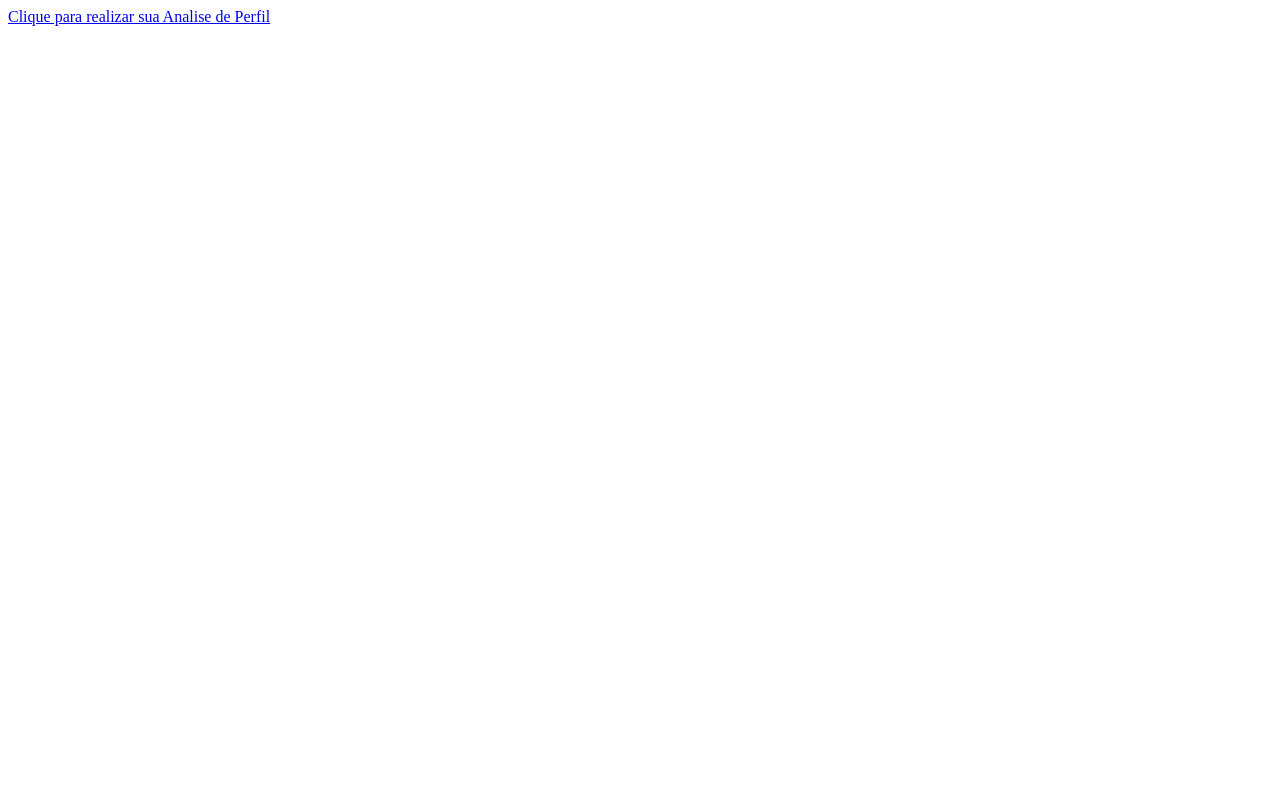
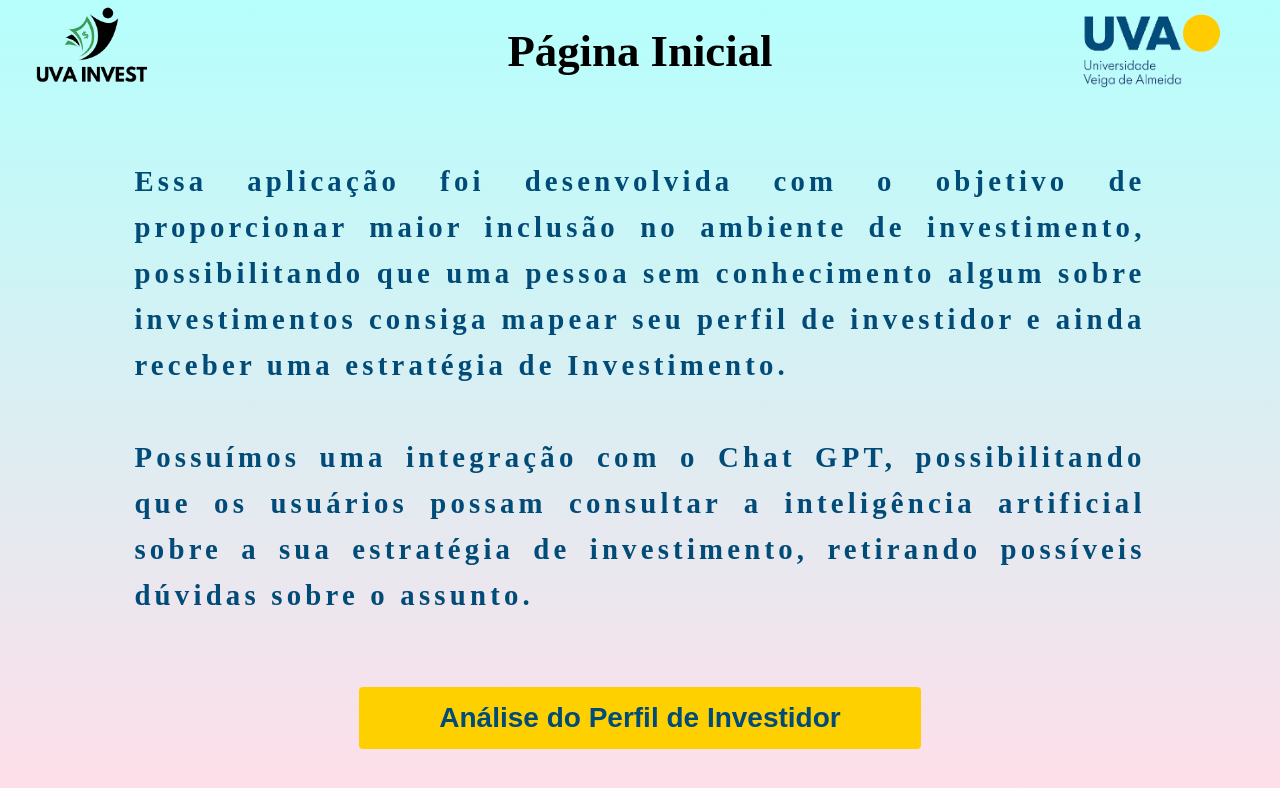
Before and after one commit to LipeFialho/UVA_Invest, a plain HTML site: page Index.html in a window 1280 px wide. Drawn offline with Linux system fonts and the light colour scheme; a web font is replaced by a local one.

Commit message:
Header + Index

```diff
--- a/Index.html
+++ b/Index.html
@@ -1,15 +1,47 @@
 <!DOCTYPE html>
 <html lang="en">
+
 <head>
     <meta charset="UTF-8">
     <title>UVA Invest</title>
-    <link rel="stylesheet" type="text/css" href="/style/index.css" />
-    <link rel="stylesheet" type="text/css" href="/style/header.css" />
+    <link rel="stylesheet" type="text/css" href="./style/index.css" />
+    <link rel="stylesheet" type="text/css" href="./style/header.css" />
 </head>
-<body>
 
 
-    <a href="./nav/AnalisePerfil.html">Clique para realizar sua Analise de Perfil</a>
+
+<body>
+    <header>
+
+        <div class="container-header">
+            <div class="logo-invest">
+                <img class="logo-invest-img" src="./img/LogoUvaInvest.png">
+            </div>
+
+            <div class="page-title">
+                <p class="purples">Página Inicial</p>
+            </div>
+
+            <div class="logo-uva">
+                <img class="logo-uva-img" src="./img/logoUva.png">
+            </div>
+        </div>
+
+    </header>
+
+    <div class="resume-page">
+        Essa aplicação foi desenvolvida com o objetivo de proporcionar maior inclusão no ambiente de investimento,
+        possibilitando que uma pessoa sem conhecimento algum sobre investimentos consiga mapear seu perfil de
+        investidor e ainda receber uma estratégia de Investimento.<br><br>
+        Possuímos uma integração com o Chat GPT, possibilitando que os usuários possam consultar a inteligência
+        artificial sobre a sua estratégia de investimento, retirando possíveis dúvidas sobre o assunto.
+    </div>
+
+    <div class="link-analise">
+        <!-- <a href="./nav/AnalisePerfil.html">Clique para realizar sua Analise de Perfil</a> -->
+        <a href="./nav/AnalisePerfil.html"><button class="button" style="vertical-align:middle"><span>Análise do Perfil de Investidor </span></button></a>
+    </div>
 
 </body>
+
 </html>
--- a/style/header.css
+++ b/style/header.css
@@ -0,0 +1,58 @@
+@font-face {
+    font-family: 'Rocher';
+    src: url(https://assets.codepen.io/9632/RocherColorGX.woff2);
+  }
+
+body{
+    background-color: #FFDEE9;
+    background-image: linear-gradient(0deg, #FFDEE9 0%, #B5FFFC 100%);
+    background-repeat: no-repeat;
+    background-attachment: fixed;
+}
+.container-header {
+    display: flex;
+    justify-content: space-between;
+    align-items: center;
+    width: 100%;
+    margin-top: -4%;
+}
+
+.logo-invest {
+    width: 33%;
+    display: flex;
+    justify-content: flex-start;
+}
+
+.logo-uva {
+    width: 33%;
+    display: flex;
+    justify-content: flex-end;
+}
+
+.logo-invest-img {
+    width: 40%;
+}
+
+.logo-uva-img {
+    width: 60%;
+
+}
+
+.page-title {
+    width: 33%;
+    display: flex;
+    justify-content: center;
+    font-size: 2.8rem;
+    font-weight: bold;
+    font-family: 'Rocher';
+    base-palette: 7;
+}
+
+.purples {
+    font-palette: --Purples;
+  }
+
+  @font-palette-values --Purples {
+    font-family: Rocher;
+    base-palette: 6;
+  }
--- a/style/index.css
+++ b/style/index.css
@@ -0,0 +1,73 @@
+.resume-page{
+    color: #004b78;
+    font-size: 1.8rem;
+    font-weight: bold;
+    display: flex;
+    width: 80%;
+    justify-content: center;
+    margin: 1% auto 0 auto;
+    text-align: justify;
+    letter-spacing: 4.2px;
+    line-height: 1.6;
+}
+
+/* .link-analise a{
+    color: #004b78;
+    font-size: 2rem;
+    font-weight: bold;
+    display: flex;
+    width: 80%;
+    justify-content: center;
+    margin: 0 auto;
+    text-align: justify;
+    letter-spacing: 2.2px;
+    text-transform: uppercase;
+    text-decoration: none;
+}*/
+.link-analise{
+    display: flex;
+    width: 80%;
+    justify-content: center;
+    margin: 5% auto 0 auto;
+}
+
+.button {
+    display: inline-block;
+    border-radius: 4px;
+    background-color: #ffd000;
+    border: none;
+    color: #004b78;
+    font-weight: bold;
+    text-align: center;
+    font-size: 28px;
+    padding: 15px 80px;
+    width: auto;
+    transition: all 0.5s;
+    cursor: pointer;
+    margin: 5px;
+  }
+
+  .button span {
+    cursor: pointer;
+    display: inline-block;
+    position: relative;
+    transition: 0.5s;
+  }
+
+  .button span:after {
+    content: '\00bb';
+    position: absolute;
+    opacity: 0;
+    top: 0;
+    right: -20px;
+    transition: 0.5s;
+  }
+
+  .button:hover span {
+    padding-right: 25px;
+  }
+
+  .button:hover span:after {
+    opacity: 1;
+    right: 0;
+  }
```
Also changed, not shown: nav/Agressivo.html (+18 -0 lines), nav/AnalisePerfil.html (+17 -0 lines), nav/Conservador.html (+18 -0 lines), nav/Moderado1.html (+18 -0 lines), nav/Moderado2.html (+18 -0 lines), img/LogoUvaInvest.png (added), img/logoUva.png (added).
